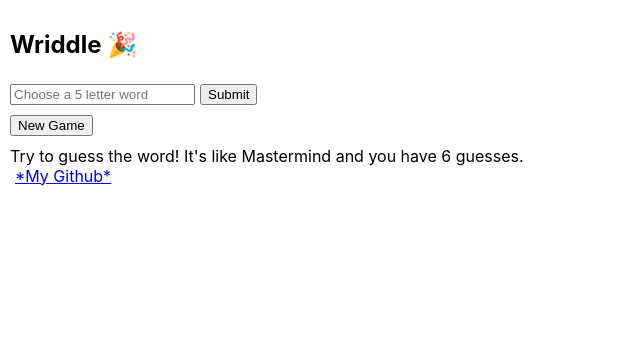
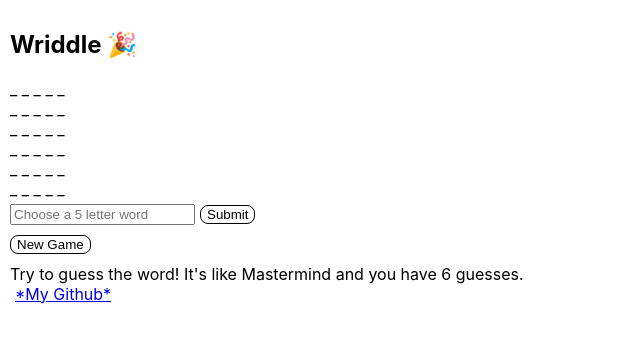
Before and after one commit to rjk79/wriddle, a React (Create React App) app: page / in a window 1280 px wide. Shown: the top 342 px of the page, without its empty margins (0-640 px from the left). Built offline with nearby package versions, Linux system fonts and the light colour scheme.

Commit message:
Add blank lines

```diff
--- a/src/App.css
+++ b/src/App.css
@@ -10,9 +10,17 @@ input, button {
   margin-left: 5px;
 }
 
+button,
+[type='submit'] {
+  background: white;
+  border-radius: 8px;
+  outline: none;
+  border: 1px solid black;
+  cursor: pointer;
+}
+
 .feedback {
   margin: 5px 0;
-  color: red;
 }
 
 a {
--- a/src/board.js
+++ b/src/board.js
@@ -3,7 +3,8 @@ import Attempt from './attempt';
 
 import {words} from './nouns'
 
-const GAME_OVER = 'Sorry, play again? 🥺'
+const GAME_LOST = 'Sorry, play again? 🥺'
+const GAME_WON = 'YOU WIN! 🥳'
 
 const Board = () => {
     const [answer, setAnswer] = useState('')
@@ -21,9 +22,21 @@ const Board = () => {
         </div>
     ))
 
+    function getBlankItems() {
+        const items = []
+        for (let i = attempts.length; i < 6; i++) {
+            items.push(
+                <div key={i}>_ _ _ _ _</div>
+            )
+        }
+
+        return items
+    }
+
     function newGame() {
         setAttempts([])
         setCurrent('')
+        setFeedback('')
         resetWord()
     }
 
@@ -43,7 +56,7 @@ const Board = () => {
     async function onSubmit(e) {
         e.preventDefault()
 
-        if (feedback === GAME_OVER) {
+        if ([GAME_LOST, GAME_WON].includes(feedback)) {
             return
         }
 
@@ -55,15 +68,15 @@ const Board = () => {
                     const coloredCurrent = current.split('').map((char, index) => <span key={index}
                         style={{ color: getColor(char, index)}}
                     >{char}</span>)
+                    const newAttempts = [...attempts, coloredCurrent]
 
-                        setAttempts([...attempts, coloredCurrent])
+                    setAttempts(newAttempts)
                     setCurrent('')
                     setFeedback('')
-
                     if (current === answer) {
-                            setFeedback('You win!')
-                        } else if (attempts.length === 6) {
-                            setFeedback(GAME_OVER)
+                        setFeedback(GAME_WON)
+                    } else if (newAttempts.length === 6) {
+                        setFeedback(GAME_LOST)
                     }
                 } else {
                     setFeedback('Attempt must be 5 letters')
@@ -86,6 +99,7 @@ const Board = () => {
     return (
         <div>
             {attemptItems}
+            {getBlankItems()}
             <form onSubmit={onSubmit}>
                 <input
                     value={current}
@@ -95,7 +109,9 @@ const Board = () => {
                 <input type="submit" value="Submit"/>
             </form>
             <button onClick={newGame}>New Game</button>
-            <div className="feedback">{feedback}</div>
+            <div className="feedback" style={{
+                color: feedback === GAME_WON ? 'black' : 'red',
+            }}>{feedback}</div>
             <div>
                 Try to guess the word! It's like Mastermind and you have 6 guesses.
             </div>
```
Lines whose indentation alone changed are shown as unchanged.
